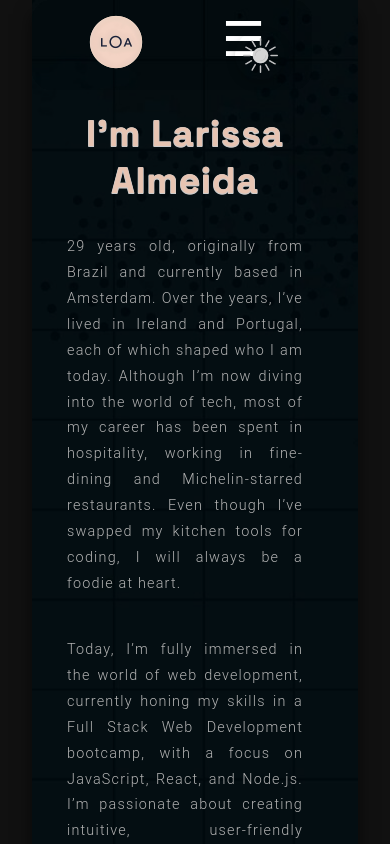
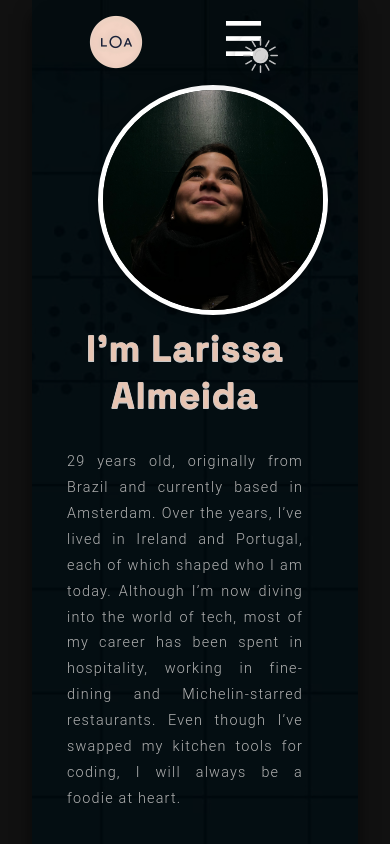
Before and after one commit to Larissa-oa/portifolio, a React (Vite) app: page /about in a window 390 px wide. Shown: the top 844 px of the page. Built offline with nearby package versions, Linux system fonts and the light colour scheme.

Commit message:
responsiviness

```diff
--- a/src/components/Navbar.css
+++ b/src/components/Navbar.css
@@ -44,6 +44,7 @@ nav {
   gap: 5px;
   padding: 0 40px;
   margin-bottom: 65px;
+  z-index: 100;
 }
 
 .menu-toggle span {
--- a/src/pages/AboutPage.css
+++ b/src/pages/AboutPage.css
@@ -166,9 +166,17 @@ body {
     }
 
     .profile-picture-container {
-        display: none;
+        position: relative;
+        display: flex;
+        justify-content: center;
+        margin-top: -90px;
+        margin-bottom: 90px;
+        z-index: 1;
     }
 
+    .profile-picture{
+       margin-top: -15px;
+    }
     .about-text {
         padding-left: 0;
     }
@@ -201,7 +209,16 @@ body {
     }
 
     .profile-picture-container {
-        display: none;
+        position: relative;
+        display: flex;
+        justify-content: center;
+        margin-top: -90px;
+        margin-bottom: 90px;
+        z-index: 1;
+    }
+
+    .profile-picture{
+       margin-top: -15px;
     }
 
     .about-text {
--- a/src/pages/AboutPage.jsx
+++ b/src/pages/AboutPage.jsx
@@ -36,7 +36,6 @@ const AboutPage = () => {
 
   return (
     <div className="about-page" style={introStyles}>
-      <Navbar isToggled={isToggled}/>
       <section id="about" className="about-section" style={introStyles}>
         <div className="about-overlay" style={overlayStyles}></div>
         <button className="toggle-btn" onClick={toggleBackground}>
--- a/src/pages/HomePage.jsx
+++ b/src/pages/HomePage.jsx
@@ -4,7 +4,6 @@ import githubLogo from '../assets/images/github.png';
 import linkedinLogo from '../assets/images/linkedin.png';
 import lightbackground from '../assets/images/lightbackground.jpg';
 import darkbackground from '../assets/images/darkmode.jpg'
-import Navbar from '../components/Navbar';
 import lightMode from '../assets/images/lightmode.png';
 import darkMode from '../assets/images/darkmode.png';
 import { Link } from 'react-router-dom';
@@ -30,7 +29,6 @@ const HomePage = () => {
 
   return (
     <div>
-      <Navbar isToggled={isToggled} />
       <section id="intro" style={introStyles}>
         <div className="intro-overlay" style={overlayStyles}></div>
         <button className="toggle-btn" onClick={toggleBackground}>
--- a/src/pages/PortfolioPage.css
+++ b/src/pages/PortfolioPage.css
@@ -191,6 +191,7 @@ body {
     display: flex;
     justify-content: center;
     align-items: center;
+    z-index: 10;
   }
 
  .portfolio-toggle-btn img {
@@ -273,4 +274,13 @@ body {
     .portifolio-intro-text {
         display: none;
     }
+
+    h5 {
+      font-size: 1.2rem;
+    }
+
+    .portifolio-col-twelve {
+      margin-bottom: 20px;
+    }
+
   }
```
Lines whose indentation alone changed are shown as unchanged.
